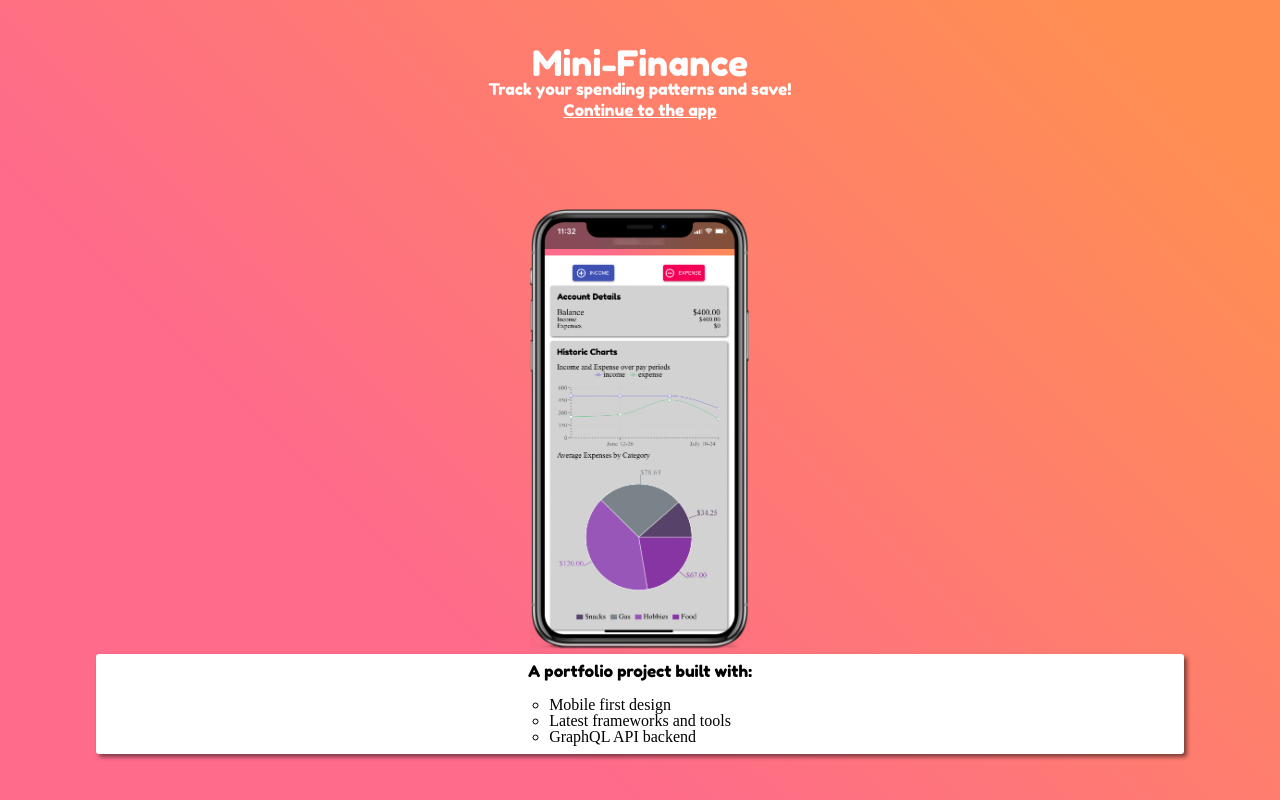
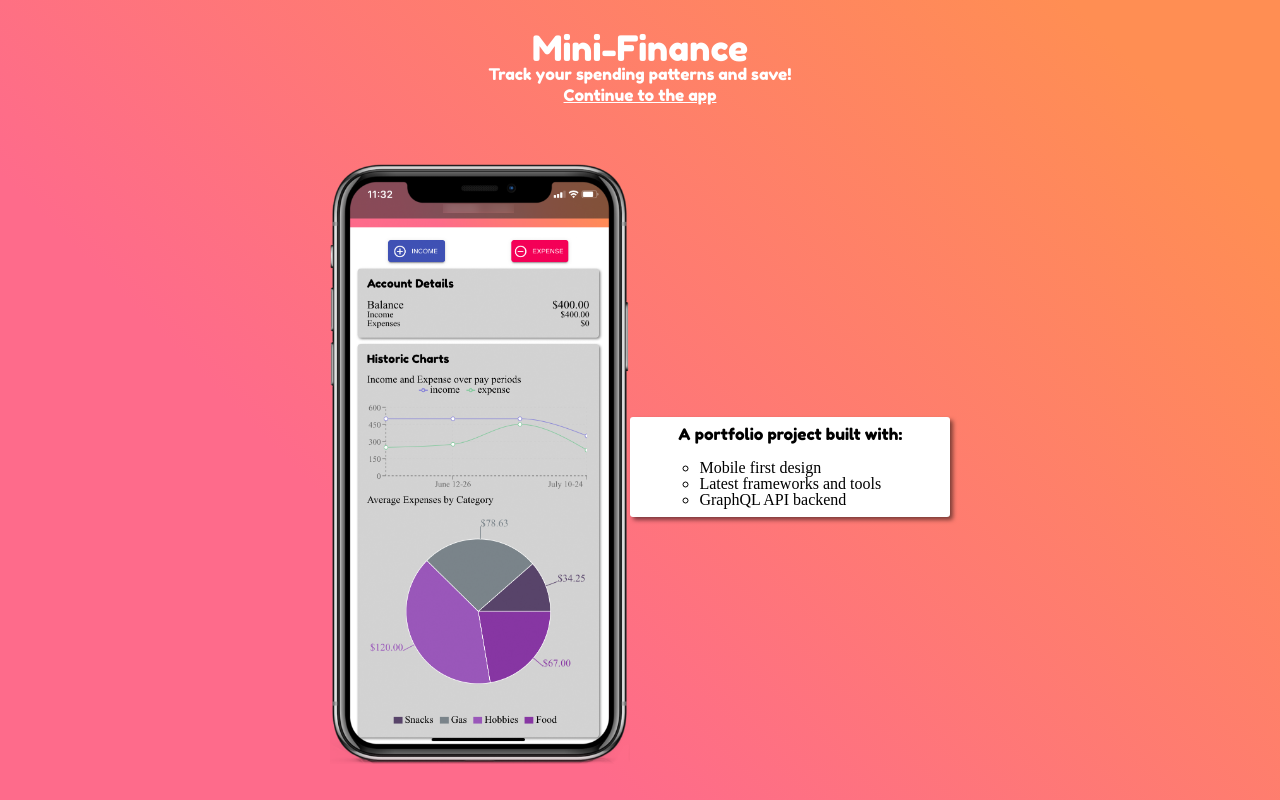
Before and after one commit to DavidRinSE/Mini-Finance, a React (Create React App) app: page / in a window 1280 px wide. Built offline with nearby package versions, Linux system fonts and the light colour scheme; what redux-auth-wrapper would draw is missing.

Commit message:
Basic landing page

```diff
--- a/src/react/pages/LandingPage.js
+++ b/src/react/pages/LandingPage.js
@@ -2,7 +2,7 @@ import React from "react"
 import { makeStyles } from "@material-ui/core/styles"
 import { NavLink } from "react-router-dom"
 
-const useStyles = makeStyles({
+const useStyles = makeStyles(theme => ({
     header: {
         background: 'linear-gradient(45deg, #FE6B8B 30%, #FF8E53 90%)',
         display: "flex",
@@ -35,17 +35,33 @@ const useStyles = makeStyles({
             },
         headerContent: {
             display:"flex",
-            flexDirection: "column",
+            [theme.breakpoints.down('sm')]: {
+                flexDirection: "column",
+            },
             justifyContent:"center",
             alignItems:"center"
         },
             picture: {
-                height: '55vh',
+                [theme.breakpoints.down('sm')]:{
+                    height: '55vh',
+                },
+                [theme.breakpoints.up('md')]: {
+                    height: '75vh',
+                    minHeight: 545,
+                    maxheight: 750
+                },
                 marginBottom:5
             },
             headerContentCard: {
                 backgroundColor: "white",
-                width: "85vw",
+                [theme.breakpoints.down('sm')]:{
+                    width: "85vw",
+                },
+                [theme.breakpoints.up('md')]: {
+                    width:"25vw",
+                    minWidth: 295,
+                    maxWidth: 400
+                },
                 height: "100px",
                 boxShadow: "3px 3px 4px rgba(0, 0, 0, .5)",
                 borderRadius: 3,
@@ -60,7 +76,7 @@ const useStyles = makeStyles({
                 unorderedList: {
                     listStyleType: "circle",
             }
-})
+}))
 
 const LandingPage = (props) => {
     const classes = useStyles()
```
